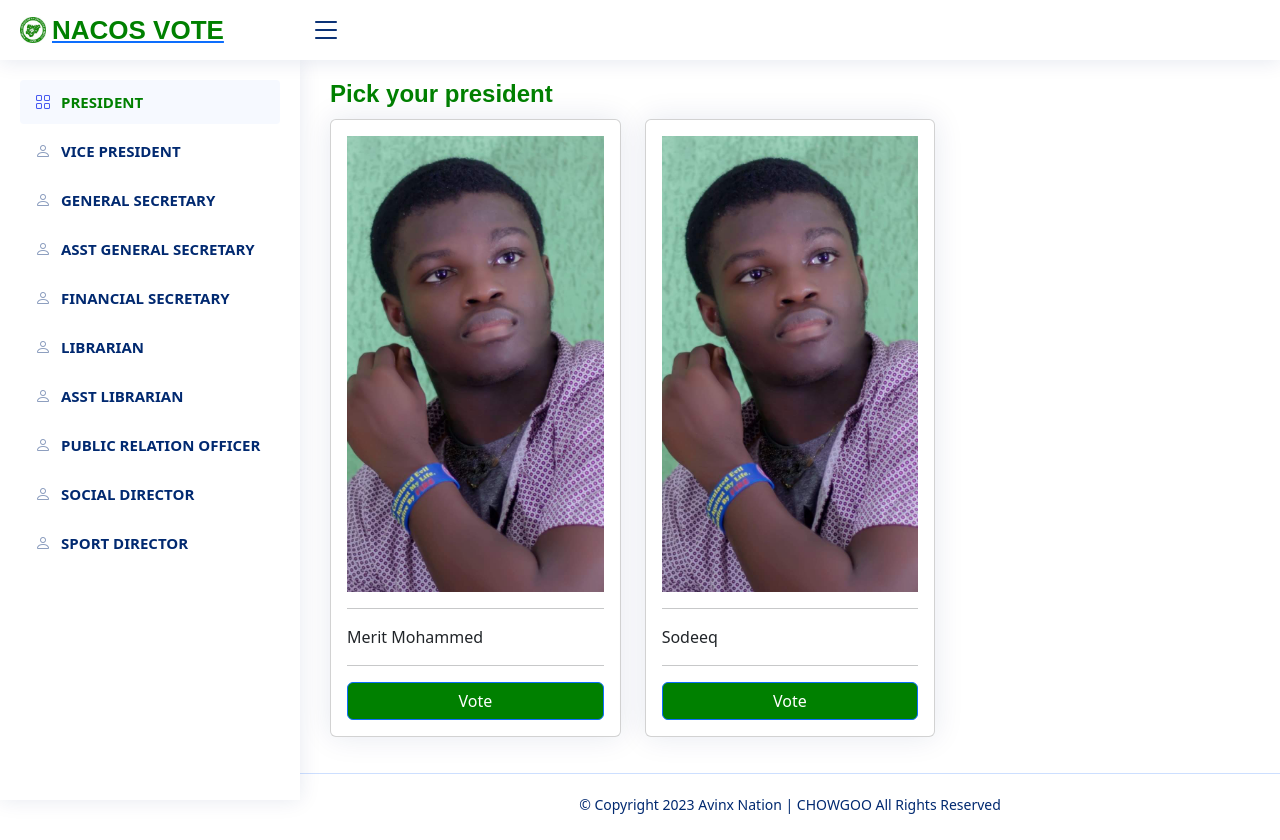
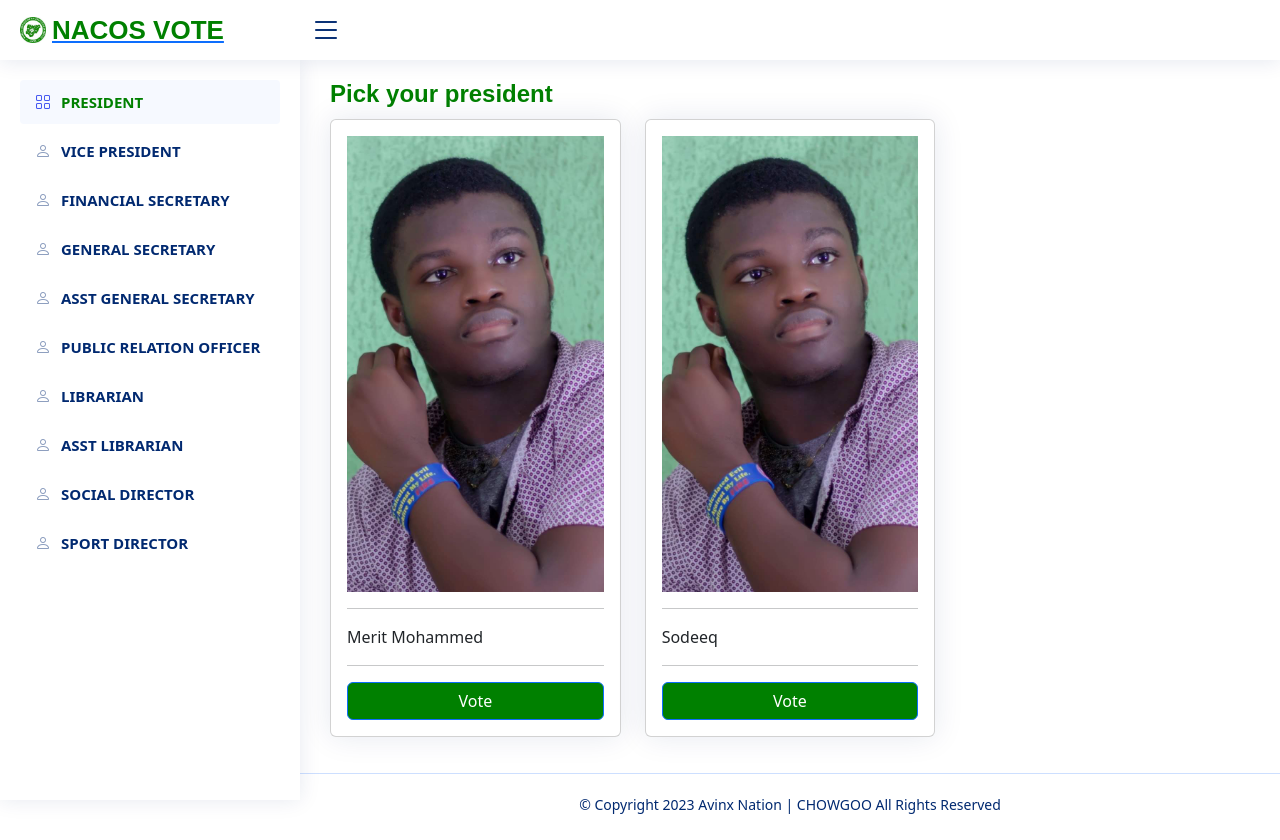
Before and after one commit to 56radius/mtuvote, a React (Create React App) app: page /home in a window 1280 px wide. Built offline with nearby package versions, Linux system fonts and the light colour scheme.

Commit message:
trying to commit the API's for the login

```diff
--- a/src/components/HomeScreen.js
+++ b/src/components/HomeScreen.js
@@ -81,6 +81,13 @@ function HomeScreen() {
           <li className="nav-item">
             <a className="nav-link collapsed" href="users-profile.html">
               <i className="bi bi-person"></i>
+              <span> FINANCIAL SECRETARY </span>
+            </a>
+          </li>
+
+          <li className="nav-item">
+            <a className="nav-link collapsed" href="users-profile.html">
+              <i className="bi bi-person"></i>
               <span> GENERAL SECRETARY </span>
             </a>
           </li>
@@ -95,7 +102,7 @@ function HomeScreen() {
           <li className="nav-item">
             <a className="nav-link collapsed" href="users-profile.html">
               <i className="bi bi-person"></i>
-              <span> FINANCIAL SECRETARY </span>
+              <span> PUBLIC RELATION OFFICER </span>
             </a>
           </li>
 
@@ -110,13 +117,6 @@ function HomeScreen() {
             <a className="nav-link collapsed" href="users-profile.html">
               <i className="bi bi-person"></i>
               <span> ASST LIBRARIAN </span>
-            </a>
-          </li>
-
-          <li className="nav-item">
-            <a className="nav-link collapsed" href="users-profile.html">
-              <i className="bi bi-person"></i>
-              <span> PUBLIC RELATION OFFICER </span>
             </a>
           </li>
 
--- a/src/components/LoginScreen.js
+++ b/src/components/LoginScreen.js
@@ -69,7 +69,7 @@ function LoginScreen() {
                             Welcome Nacosites
                           </h5>
                         </div>
-                        <form className="row g-3 needs-validation" novalidate>
+                        <form className="row g-3 needs-validation" noValidate>
                           <div className="col-12">
                             <label
                               htmlFor="yourPassword"
```
